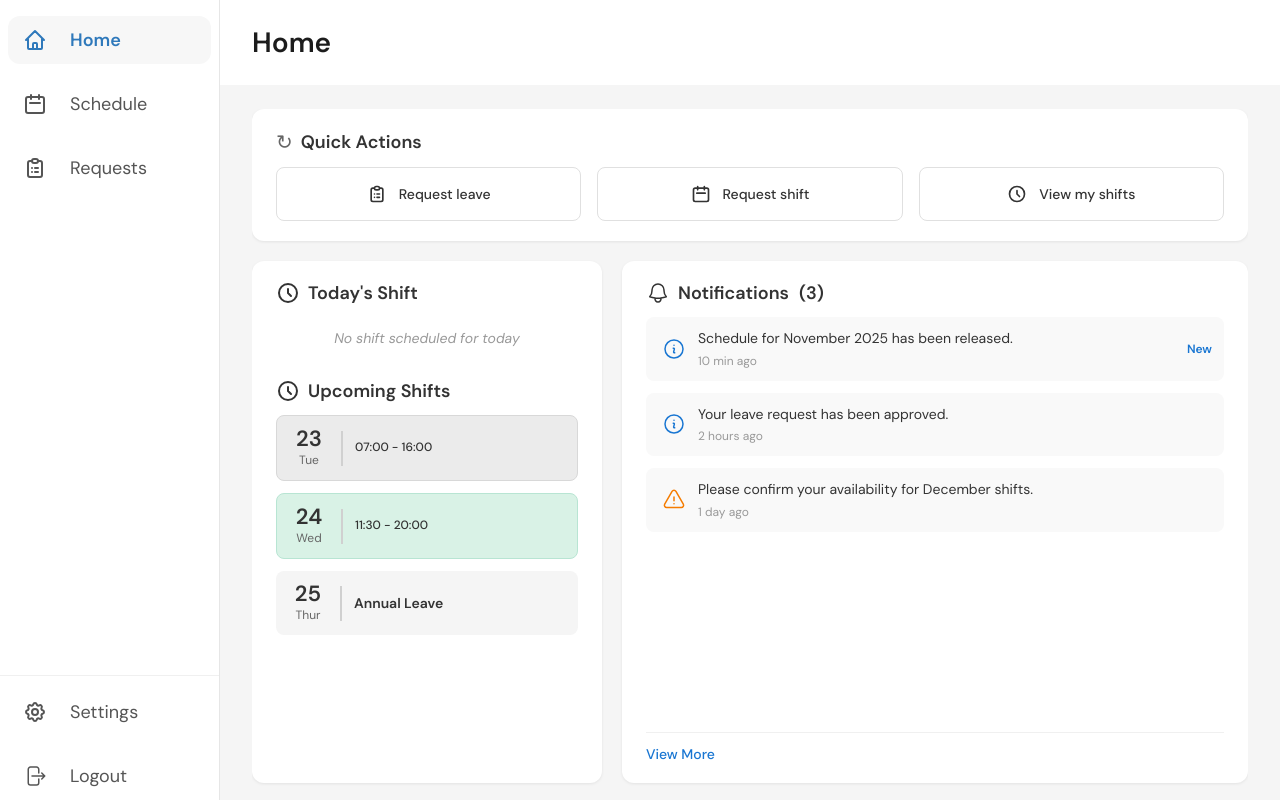
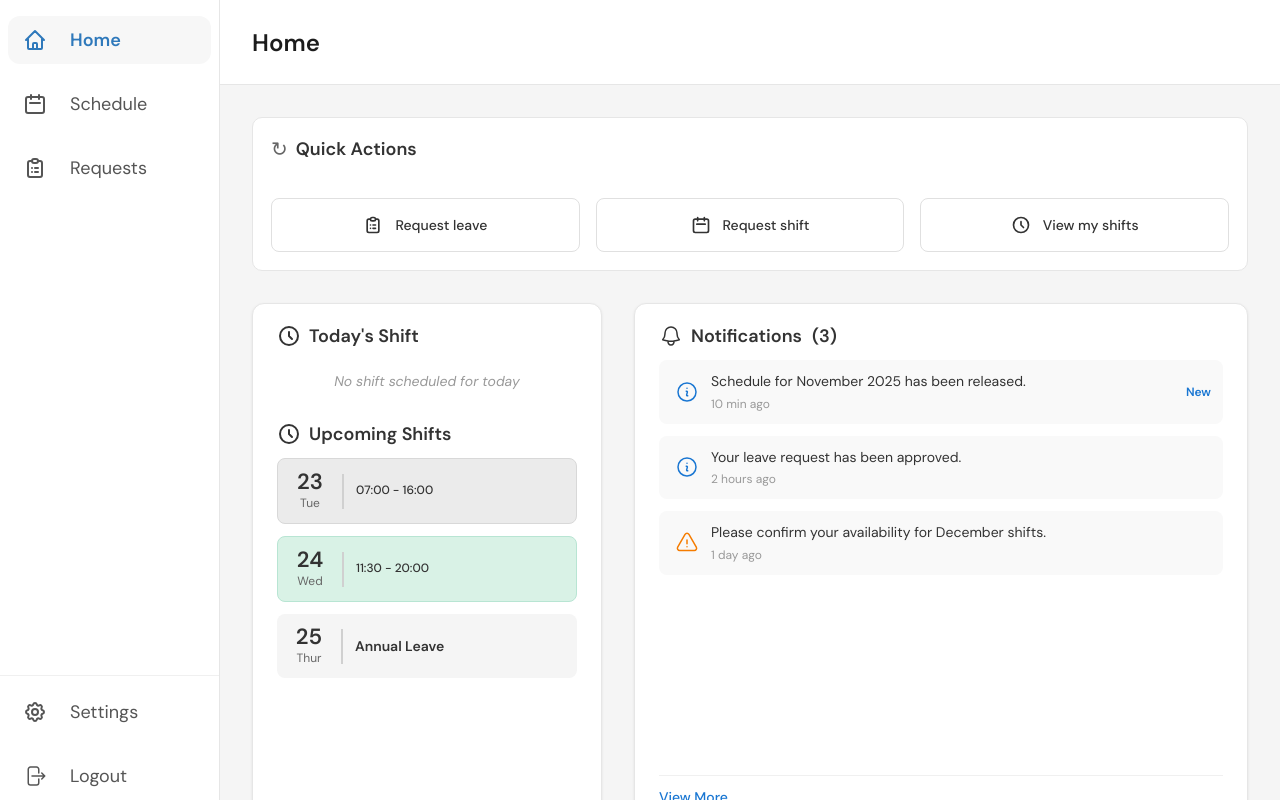
Before and after one commit to LimKaWaiAnderton/KKH_FYP, a React (Create React App) app in the folder frontend/: page /employee/home in a window 1280 px wide. Built offline with nearby package versions, Linux system fonts and the light colour scheme.

Commit message:
Edited layout

```diff
--- a/frontend/src/components/employee/Home/EmployeeQuickAction.js
+++ b/frontend/src/components/employee/Home/EmployeeQuickAction.js
@@ -17,7 +17,7 @@ export default function EmployeeQuickAction() {
     };
 
     return (
-        <div className="quick-actions-container">
+        <div className="container">
             {/* Section Title */}
             <div className="quick-actions-header">
                 <span className="refresh-icon">↻</span>
--- a/frontend/src/components/employee/Schedule/EmployeeScheduleHead.js
+++ b/frontend/src/components/employee/Schedule/EmployeeScheduleHead.js
@@ -41,7 +41,7 @@ export default function EmployeeScheduleHead({ startDate, setStartDate, viewOpti
     };
 
     return (
-        <div className="schedule-head">
+        <div>
             {/* Top Controls Row */}
             <div className="schedule-controls">
                 {/* View Options Dropdown */}
--- a/frontend/src/pages/employee/EmployeeHome.js
+++ b/frontend/src/pages/employee/EmployeeHome.js
@@ -2,21 +2,19 @@ import React from 'react';
 import EmployeeQuickAction from '../../components/employee/Home/EmployeeQuickAction';
 import EmployeeNotification from '../../components/employee/Home/EmployeeNotification';
 import EmployeeShiftOverview from '../../components/employee/Home/EmployeeShiftOverview';
+import Header from '../../components/Header/Header';
 import '../../styles/EmployeeHome.css';
 
 export default function EmployeeHome() {
     return (
         <div className="employee-home-page">
             {/* Page Header */}
-            <div className="home-header">
+            {/* <div className="home-header">
                 <h1 className="home-title">Home</h1>
-            </div>
-
-            {/* Main Content Area */}
-            <div className="home-content">
+            </div> */}
+            <Header title="Home" />
             {/* Quick Actions Section */}
                 <EmployeeQuickAction />
-
             {/* Two Column Layout for Notifications and Shift Overview */}
             <div className="home-two-column">
                 {/* Shift Overview Section */}
@@ -26,6 +24,5 @@ export default function EmployeeHome() {
                 <EmployeeNotification />
             </div>
         </div>
-        </div>
     );
 }
--- a/frontend/src/pages/employee/EmployeeSchedule.js
+++ b/frontend/src/pages/employee/EmployeeSchedule.js
@@ -2,6 +2,7 @@ import React, { useState } from 'react';
 import '../../styles/EmployeeSchedule.css';
 import EmployeeScheduleHead from '../../components/employee/Schedule/EmployeeScheduleHead';
 import EmployeeScheduleGrid from '../../components/employee/Schedule/EmployeeScheduleGrid';
+import Header from '../../components/Header/Header';
 
 export default function EmployeeSchedule() {
     const [startDate, setStartDate] = useState(new Date());
@@ -39,10 +40,8 @@ export default function EmployeeSchedule() {
 
     return (
         <div className="schedule-page">
-            <div className="schedule-header">
-                <h1 className="page-title">Schedule</h1>
-            </div>
-            <div className="schedule-content-wrapper">
+            <Header title="Schedule" />
+            <div className="container">
                 <EmployeeScheduleHead
                     startDate={startDate}
                     setStartDate={setStartDate}
--- a/frontend/src/styles/EmployeeHome.css
+++ b/frontend/src/styles/EmployeeHome.css
@@ -1,36 +1,15 @@
-/* Employee Home Page Container */
-.employee-home-page {
-    min-height: 100%; /* Minimum full height of parent container */
-    display: flex; /* Enable flexbox layout */
-    flex-direction: column; /* Stack children vertically */
-    background-color: #f5f5f5; /* Light gray background */
-}
-
-/* Page Header Section */
-.home-header {
-    background-color: white; /* White background for header */
-    padding: 24px 32px; /* Vertical padding: 24px, Horizontal padding: 32px */
-    margin-bottom: 24px; /* Space below header */
-}
-
-/* Page Title */
-.home-title {
-    font-size: 28px; /* Large title font size */
-    margin: 0; /* Remove default margin */
-    color: var(--primary-color-dark); /* Dark text color from CSS variables */
-}
-
-/* Main Content Area */
-.home-content {
-    margin: 0 32px 24px 32px; /* Same horizontal margin as schedule grid, bottom margin for spacing */
-    overflow-x: hidden; /* Prevent horizontal overflow */
-}
-
 /* Two Column Layout for Notifications and Shift Overview */
 .home-two-column {
     display: grid;
     grid-template-columns: 350px 1fr; /* Shift overview fixed width, notifications take remaining space */
-    gap: 20px; /* Space between columns */
+    margin: 32px;
+    gap: 32px;
+}
+
+.employee-shift-overview-container,
+.employee-notifications-container {
+    border: 1px solid var(--border-color);
+    background-color: var(--secondary-bg-color);
 }
 
 /* Responsive: Stack on smaller screens */
--- a/frontend/src/styles/EmployeeSchedule.css
+++ b/frontend/src/styles/EmployeeSchedule.css
@@ -3,13 +3,6 @@
   min-height: 100%;          /* Minimum full height of parent container */
   display: flex;             /* Enable flexbox layout */
   flex-direction: column;    /* Stack children vertically */
-}
-
-/* ==================== HEADER SECTION ==================== */
-.schedule-header {
-  background-color: white;   /* White background for header */
-  padding: 24px 32px;        /* Vertical padding: 24px, Horizontal padding: 32px */
-  margin-bottom: 24px;       /* Space below the header */
 }
 
 /* ==================== PAGE TITLE ==================== */
--- a/frontend/src/styles/EmployeeScheduleGrid.css
+++ b/frontend/src/styles/EmployeeScheduleGrid.css
@@ -1,11 +1,3 @@
-/* ==================== SCHEDULE GRID CONTAINER ==================== */
-.schedule-grid {
-  display: flex;                     /* Stack departments vertically */
-  flex-direction: column;            /* Arrange departments in column */
-  gap: 24px;                         /* Gap between departments */
-  margin: 0 32px;                    /* Same horizontal margin as schedule-head padding */
-}
-
 /* ==================== DEPARTMENT SECTION ==================== */
 .department-section {
   background: white;                 /* White background */
--- a/frontend/src/styles/EmployeeScheduleHead.css
+++ b/frontend/src/styles/EmployeeScheduleHead.css
@@ -1,9 +1,3 @@
-/* ==================== SCHEDULE HEAD CONTAINER ==================== */
-.schedule-head {
-    padding: 24px 32px;
-    /* Add padding around the entire header - 24px top/bottom for consistent breathing space */
-}
-
 /* ==================== TOP CONTROLS ROW ==================== */
 .schedule-controls {
     display: flex;
--- a/frontend/src/styles/ManagerScheduleGrid.css
+++ b/frontend/src/styles/ManagerScheduleGrid.css
@@ -3,7 +3,6 @@
   display: flex;                     /* Stack departments vertically */
   flex-direction: column;            /* Arrange departments in column */
   gap: 24px;                         /* Gap between departments */
-  margin: 0 32px;                    /* Same horizontal margin as schedule-head padding */
 }
 
 /* ==================== DEPARTMENT SECTION ==================== */
```
Lines whose indentation alone changed are shown as unchanged.
